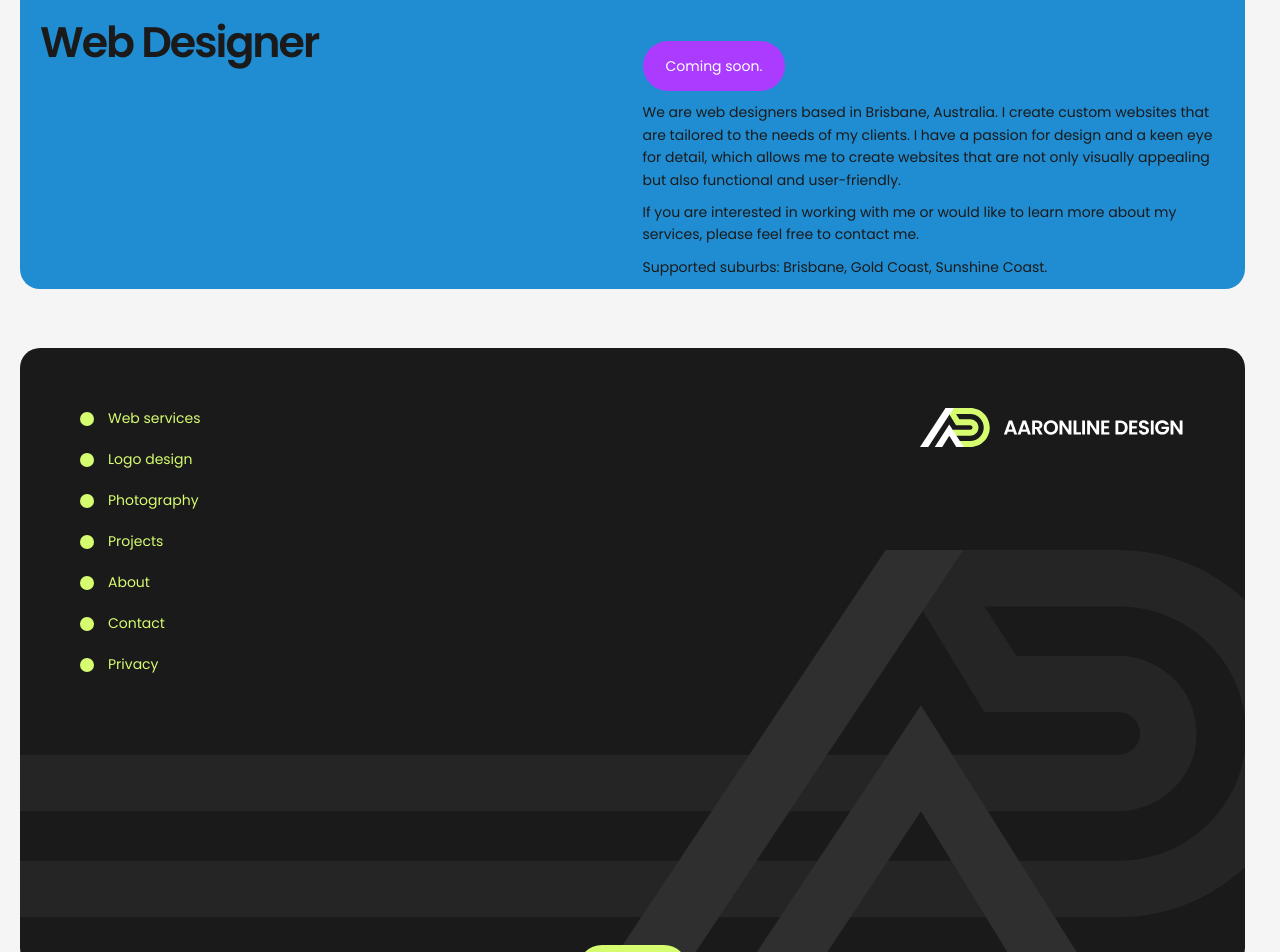
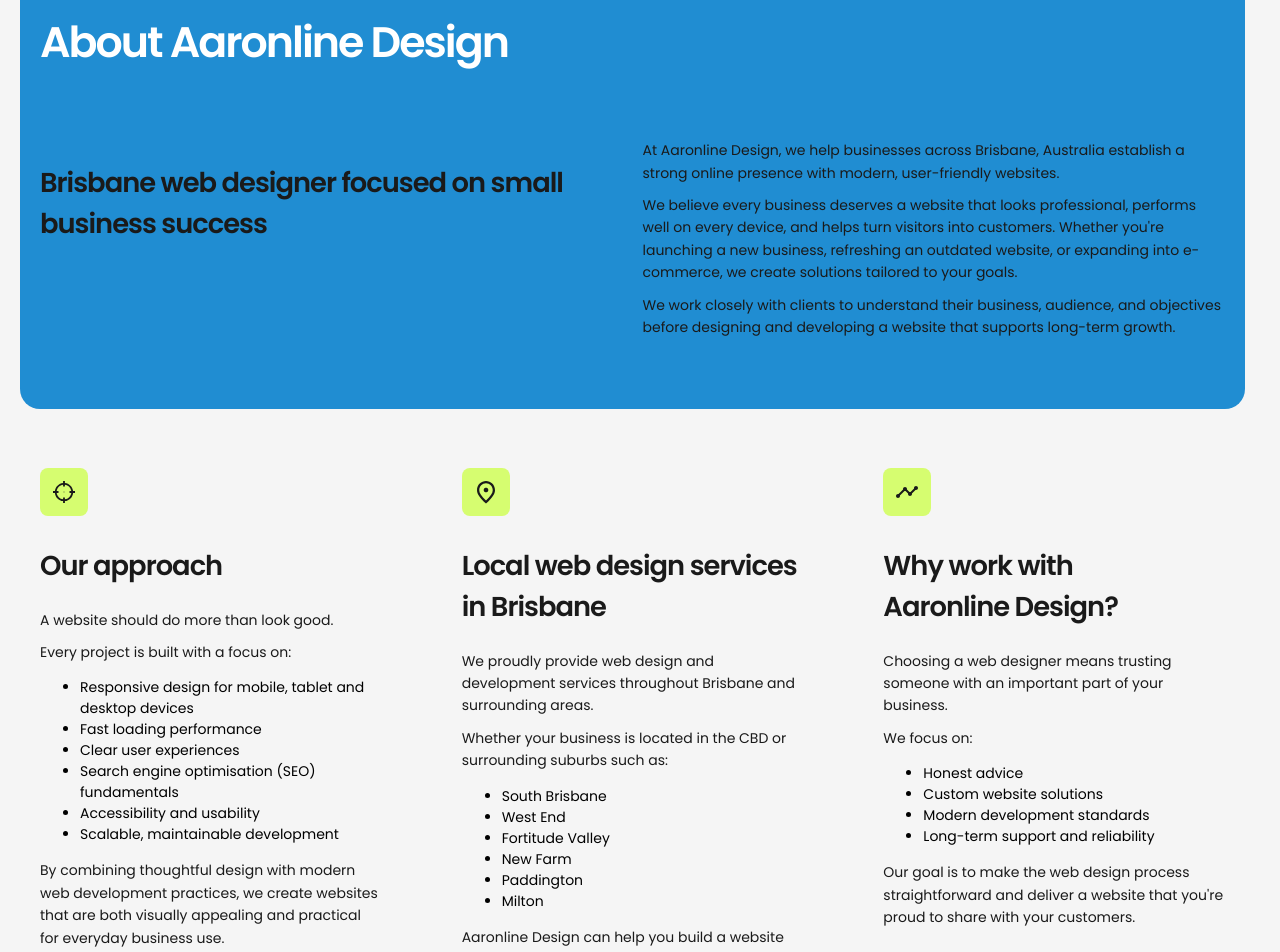
Before and after one commit to aarons-hub/public-website-01, a React (Vite) app: page /web-designer-brisbane in a window 1280 px wide. Shown: the part 140-1092 px from the top of the page. Built offline with nearby package versions, Linux system fonts and the light colour scheme.

Commit message:
about us changes

```diff
--- a/index.html
+++ b/index.html
@@ -11,10 +11,13 @@
       href="https://fonts.googleapis.com/css2?family=Poppins:ital,wght@0,100;0,200;0,300;0,400;0,500;0,600;0,700;0,800;0,900;1,100;1,200;1,300;1,400;1,500;1,600;1,700;1,800;1,900&display=swap"
       rel="stylesheet"
     />
-    <title>Aaronline Design - Your website, in good hands.</title>
+    <title>
+      Web design Brisbane | Custom website design and development | Aaronline
+      Design
+    </title>
     <meta
       name="description"
-      content="Aaronline Design is a Brisbane based web design and development agency that creates user-friendly websites that help businesses grow online. We specialize in custom web design, e-commerce solutions, and digital marketing services."
+      content="Aaronline Design is a Brisbane web design business creating fast, user-friendly websites for small businesses. Custom websites built to attract customers and support business growth."
     />
     <!-- Google tag (gtag.js) -->
     <script
--- a/src/App.jsx
+++ b/src/App.jsx
@@ -334,11 +334,10 @@
               One team. <br />
               Every solution.
             </h1>
-            <h4 className="mb60 fw400">
-              From your first website to ongoing support, we handle everything —
-              so&nbsp;you never have to juggle multiple agencies or wonder who
-              to call.
-            </h4>
+            <h2 className="mb60 fw400">
+              Brisbane web designer helping small businesses build fast, modern
+              websites that convert visitors into customers.
+            </h2>
           </div>
         </div>
       </section>
--- a/src/Footer.jsx
+++ b/src/Footer.jsx
@@ -83,9 +83,9 @@
               <span className="footer-link-prefix"></span>
               Projects
             </NavLink>
-            <NavLink to="/about" className={utilityLinkClass}>
+            <NavLink to="/web-designer-brisbane" className={utilityLinkClass}>
               <span className="footer-link-prefix"></span>
-              About
+              About us
             </NavLink>
             <NavLink to="/contact" className={utilityLinkClass}>
               <span className="footer-link-prefix"></span>
--- a/src/Nav.jsx
+++ b/src/Nav.jsx
@@ -29,11 +29,8 @@
           <NavLink to="/projects" className={navLinkClass}>
             Projects
           </NavLink>
-          <NavLink to="/about" className={navLinkClass}>
-            About
-          </NavLink>
           <NavLink to="/web-designer-brisbane" className={navLinkClass}>
-            New About
+            About us
           </NavLink>
           <NavLink to="/pricing" className={navLinkClass}>
             Pricing
@@ -92,8 +89,8 @@
           <NavLink to="/projects" onClick={() => setIsOpen(false)}>
             Projects
           </NavLink>
-          <NavLink to="/about" onClick={() => setIsOpen(false)}>
-            About
+          <NavLink to="/web-designer-brisbane" onClick={() => setIsOpen(false)}>
+            About us
           </NavLink>
           <NavLink to="/pricing" onClick={() => setIsOpen(false)}>
             Pricing
--- a/src/Style.scss
+++ b/src/Style.scss
@@ -258,6 +258,16 @@
 .pb40 {
   padding-bottom: 40px;
 }
+.pb50 {
+  padding-bottom: 50px;
+}
+.pb60 {
+  padding-bottom: 60px;
+}
+
+.white {
+  color: var(--base-white);
+}
 
 .fw400 {
   font-weight: 400;
@@ -969,6 +979,10 @@
         border: 1px solid var(--border);
         letter-spacing: 0.3px;
         width: fit-content;
+      }
+      h2 {
+        font-size: var(--step-2);
+        letter-spacing: -0.5px;
       }
     }
 
@@ -1483,7 +1497,6 @@
 .row {
   width: 100%;
   display: flex;
-  justify-content: center;
   flex-direction: row;
   gap: 20px;
 }
@@ -1649,6 +1662,8 @@
     }
     .formwrapper {
       padding: 0px;
+      background-color: transparent;
+      border: transparent;
       .formgroup {
         padding: 20px;
         .contact-btn {
@@ -1789,3 +1804,14 @@
     }
   }
 }
+
+.web-designer-brisbane-page {
+  section.web-designer-brisbane {
+    flex-wrap: wrap;
+  }
+  section.approach {
+    .row {
+      gap: 80px;
+    }
+  }
+}
--- a/src/WebDesigner.jsx
+++ b/src/WebDesigner.jsx
@@ -2,30 +2,177 @@
 
 function WebDesigner() {
   return (
-    <section className="web-designer-brisbane">
-      <div className="row">
-        <div className="col">
-          <h1 className="med-heading mt20">Web Designer</h1>
+    <>
+      <section className="web-designer-brisbane">
+        <div className="row">
+          <h1 className="med-heading mt20 white">About Aaronline Design</h1>
         </div>
-        <div className="col mt40">
-          <div>
-            <p className="btn">Coming soon.</p>
+        <div className="row">
+          <div className="col">
+            <h2 className="sub-heading">
+              Brisbane web designer focused on small business success
+            </h2>
+          </div>
+          <div className="col mb60">
             <p>
-              We are web designers based in Brisbane, Australia. I create custom
-              websites that are tailored to the needs of my clients. I have a
-              passion for design and a keen eye for detail, which allows me to
-              create websites that are not only visually appealing but also
-              functional and user-friendly.
+              At Aaronline Design, we help businesses across Brisbane, Australia
+              establish a strong online presence with modern, user-friendly
+              websites.
             </p>
             <p>
-              If you are interested in working with me or would like to learn
-              more about my services, please feel free to contact me.
+              We believe every business deserves a website that looks
+              professional, performs well on every device, and helps turn
+              visitors into customers. Whether you're launching a new business,
+              refreshing an outdated website, or expanding into e-commerce, we
+              create solutions tailored to your goals.
             </p>
-            <p>Supported suburbs: Brisbane, Gold Coast, Sunshine Coast.</p>
+            <p>
+              We work closely with clients to understand their business,
+              audience, and objectives before designing and developing a website
+              that supports long-term growth.
+            </p>
           </div>
         </div>
-      </div>
-    </section>
+      </section>
+      <section className="approach mt60">
+        <div className="row">
+          <div className="col">
+            <svg
+              width="48"
+              height="48"
+              viewBox="0 0 48 48"
+              fill="none"
+              xmlns="http://www.w3.org/2000/svg"
+            >
+              <rect width="48" height="48" rx="8" fill="#D6FD70" />
+              <path
+                d="M24 23.4762C24.2893 23.4762 24.5238 23.7107 24.5238 24C24.5238 24.2893 24.2893 24.5238 24 24.5238C23.7107 24.5238 23.4762 24.2893 23.4762 24C23.4762 23.7107 23.7107 23.4762 24 23.4762Z"
+                fill="#1A1A1A"
+              />
+              <path
+                fill-rule="evenodd"
+                clip-rule="evenodd"
+                d="M24.9167 14.8783C29.2474 15.3083 32.6906 18.7526 33.1206 23.0833H35V24.9167H33.1206C32.6906 29.2473 29.2473 32.6906 24.9167 33.1206V35H23.0833V33.1206C18.7527 32.6906 15.3094 29.2473 14.8794 24.9167H13V23.0833H14.8794C15.3094 18.7526 18.7526 15.3083 23.0833 14.8783V13H24.9167V14.8783ZM24.9167 18.5H23.0833V16.725C19.7664 17.1387 17.1398 19.7664 16.726 23.0833H18.5V24.9167H16.726C17.1398 28.2336 19.7664 30.8602 23.0833 31.274V29.5H24.9167V31.274C28.2336 30.8602 30.8602 28.2336 31.274 24.9167H29.5V23.0833H31.274C30.8602 19.7664 28.2336 17.1387 24.9167 16.725V18.5Z"
+                fill="#1A1A1A"
+              />
+            </svg>
+
+            <h2>Our approach</h2>
+            <p>A website should do more than look good.</p>
+            <p>Every project is built with a focus on:</p>
+            <ul>
+              <li>Responsive design for mobile, tablet and desktop devices</li>
+              <li>Fast loading performance</li>
+              <li>Clear user experiences</li>
+              <li>Search engine optimisation (SEO) fundamentals</li>
+              <li>Accessibility and usability</li>
+              <li>Scalable, maintainable development</li>
+            </ul>
+            <p>
+              By combining thoughtful design with modern web development
+              practices, we create websites that are both visually appealing and
+              practical for everyday business use.
+            </p>
+          </div>
+          <div className="col">
+            <svg
+              width="48"
+              height="48"
+              viewBox="0 0 48 48"
+              fill="none"
+              xmlns="http://www.w3.org/2000/svg"
+            >
+              <rect width="48" height="48" rx="8" fill="#D6FD70" />
+              <path
+                d="M24 13C28.725 13 33 16.6225 33 22.225C33 25.96 29.9962 30.3812 24 35.5C18.0038 30.3812 15 25.96 15 22.225C15 16.6225 19.275 13 24 13Z"
+                fill="#D6FD70"
+              />
+              <path
+                d="M24 24.25C22.7625 24.25 21.75 23.2375 21.75 22C21.75 20.7625 22.7625 19.75 24 19.75C25.2375 19.75 26.25 20.7625 26.25 22C26.25 23.2375 25.2375 24.25 24 24.25ZM30.75 22.225C30.75 18.1412 27.7687 15.25 24 15.25C20.2313 15.25 17.25 18.1412 17.25 22.225C17.25 24.8575 19.4437 28.345 24 32.5075C28.5563 28.345 30.75 24.8575 30.75 22.225ZM24 13C28.725 13 33 16.6225 33 22.225C33 25.96 29.9963 30.3812 24 35.5C18.0037 30.3812 15 25.96 15 22.225C15 16.6225 19.275 13 24 13Z"
+                fill="#1A1A1A"
+              />
+              <path
+                d="M21.75 22C21.75 23.2375 22.7625 24.25 24 24.25C25.2375 24.25 26.25 23.2375 26.25 22C26.25 20.7625 25.2375 19.75 24 19.75C22.7625 19.75 21.75 20.7625 21.75 22Z"
+                fill="#1A1A1A"
+              />
+            </svg>
+
+            <h2>Local web design services in&nbsp;Brisbane</h2>
+            <p>
+              We proudly provide web design and development services throughout
+              Brisbane and surrounding areas.
+            </p>
+            <p>
+              Whether your business is located in the CBD or surrounding suburbs
+              such as:
+            </p>
+            <ul>
+              <li>South Brisbane</li>
+              <li>West End</li>
+              <li>Fortitude Valley</li>
+              <li>New Farm</li>
+              <li>Paddington</li>
+              <li>Milton</li>
+            </ul>
+            <p>
+              Aaronline Design can help you build a website that supports your
+              business goals.
+            </p>
+          </div>
+          <div className="col">
+            <svg
+              width="48"
+              height="48"
+              viewBox="0 0 48 48"
+              fill="none"
+              xmlns="http://www.w3.org/2000/svg"
+            >
+              <rect width="48" height="48" rx="8" fill="#D6FD70" />
+              <path
+                d="M35 20C35 21.1 34.1 22 33 22C32.82 22 32.65 21.98 32.49 21.93L28.93 25.48C28.98 25.64 29 25.82 29 26C29 27.1 28.1 28 27 28C25.9 28 25 27.1 25 26C25 25.82 25.02 25.64 25.07 25.48L22.52 22.93C22.36 22.98 22.18 23 22 23C21.82 23 21.64 22.98 21.48 22.93L16.93 27.49C16.98 27.65 17 27.82 17 28C17 29.1 16.1 30 15 30C13.9 30 13 29.1 13 28C13 26.9 13.9 26 15 26C15.18 26 15.35 26.02 15.51 26.07L20.07 21.52C20.02 21.36 20 21.18 20 21C20 19.9 20.9 19 22 19C23.1 19 24 19.9 24 21C24 21.18 23.98 21.36 23.93 21.52L26.48 24.07C26.64 24.02 26.82 24 27 24C27.18 24 27.36 24.02 27.52 24.07L31.07 20.51C31.02 20.35 31 20.18 31 20C31 18.9 31.9 18 33 18C34.1 18 35 18.9 35 20Z"
+                fill="#1A1A1A"
+              />
+            </svg>
+
+            <h2>Why work with Aaronline&nbsp;Design?</h2>
+            <p>
+              Choosing a web designer means trusting someone with an important
+              part of your business.
+            </p>
+            <p>We focus on:</p>
+            <ul>
+              <li>Honest advice</li>
+              <li>Custom website solutions</li>
+              <li>Modern development standards</li>
+              <li>Long-term support and reliability</li>
+            </ul>
+            <p>
+              Our goal is to make the web design process straightforward and
+              deliver a website that you're proud to share with your customers.
+            </p>
+          </div>
+        </div>
+      </section>
+      <section className="helping-businesses mt60">
+        <div className="row">
+          <div className="col">
+            <h2>Helping Brisbane businesses grow online</h2>
+          </div>
+          <div className="col">
+            <p>
+              Aaronline Design is committed to helping businesses across
+              Brisbane, Australia succeed online through professional web design
+              and development.
+            </p>
+            <p>
+              If you're looking for a Brisbane web designer who values quality,
+              performance and long-term results, we'd love to discuss your next
+              project.
+            </p>
+          </div>
+        </div>
+      </section>
+    </>
   );
 }
 
```
